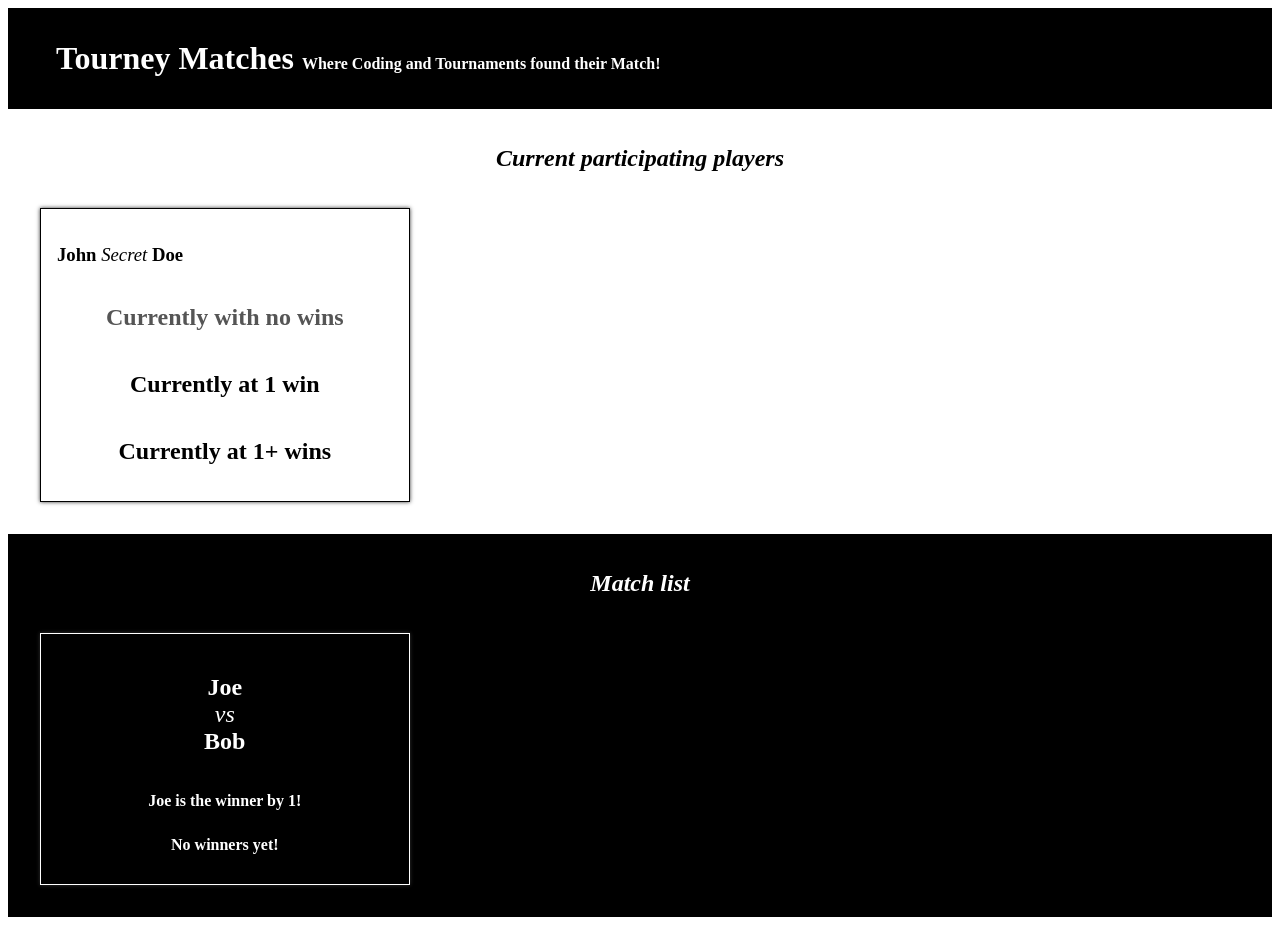
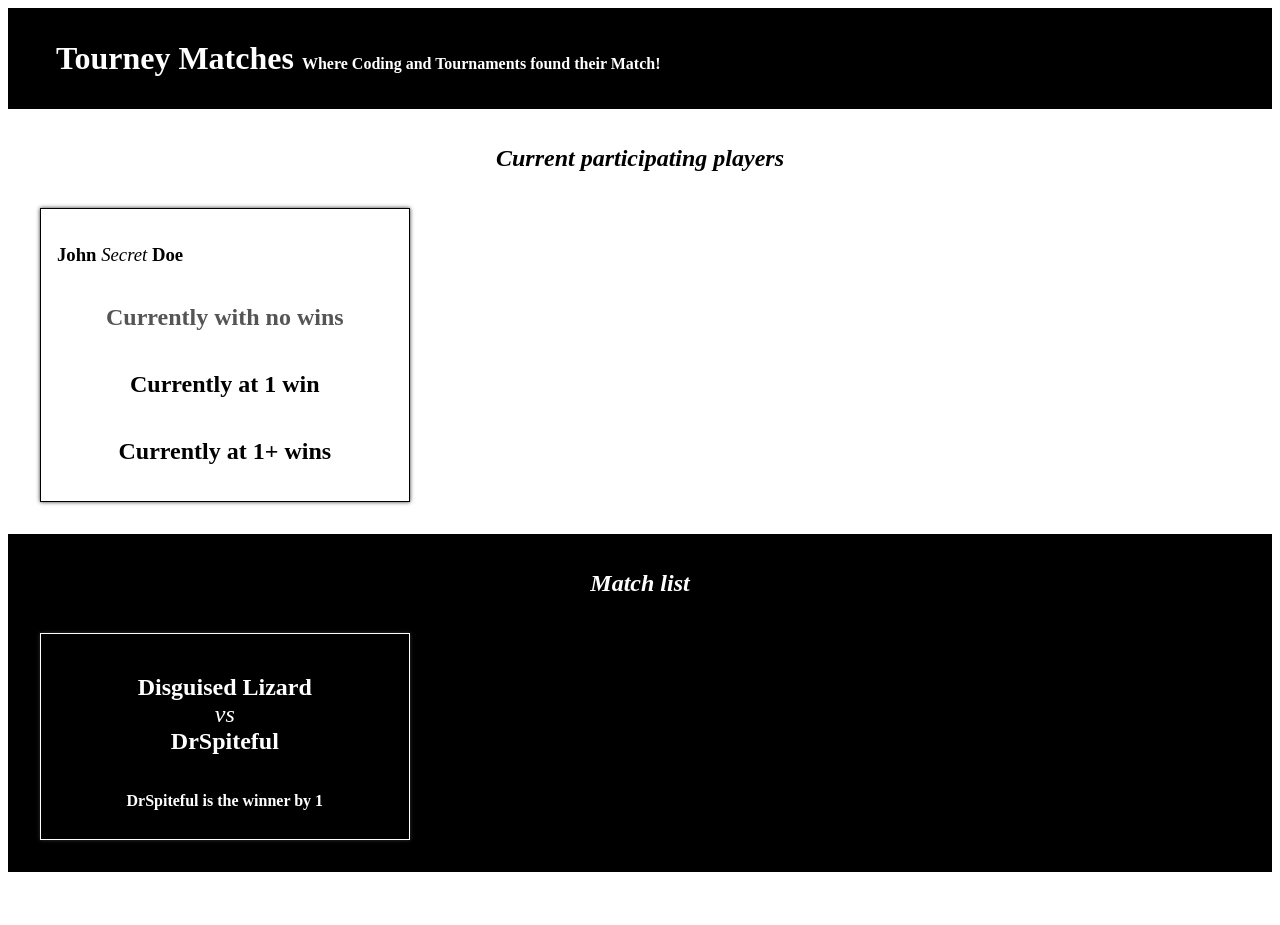
Before and after one commit to dganai/LHL-tourney, a React (Create React App) app: page / in a window 1280 px wide. After the commit the page ends 880 px from the top, so only its background shows below. Built offline with nearby package versions, Linux system fonts and the light colour scheme.

Commit message:
replace hardcoded values with data from props to show winner's name

```diff
--- a/src/components/Match.js
+++ b/src/components/Match.js
@@ -1,15 +1,21 @@
 import React from 'react';
 
-function Match(prop) {
+function Match(props) {
+	const { players, winner, scoreDifference } = props;
+
 	return (
 		<article className="Match">
 			<h1>
-				Joe <span>vs</span> Bob
+				{players[0]}
+				<span>vs</span>
+				{players[1]}
 			</h1>
-			{/* To be shown when there is a winner */}
-			<h2>Joe is the winner by 1!</h2>
-			{/* To be shown when there is no winner */}
-			<h2>No winners yet!</h2>
+			{winner && (
+				<h2>
+					{winner} is the winner by {scoreDifference}
+				</h2>
+			)}
+			{!winner && <h2>No winners yet!</h2>}
 		</article>
 	);
 }
```
